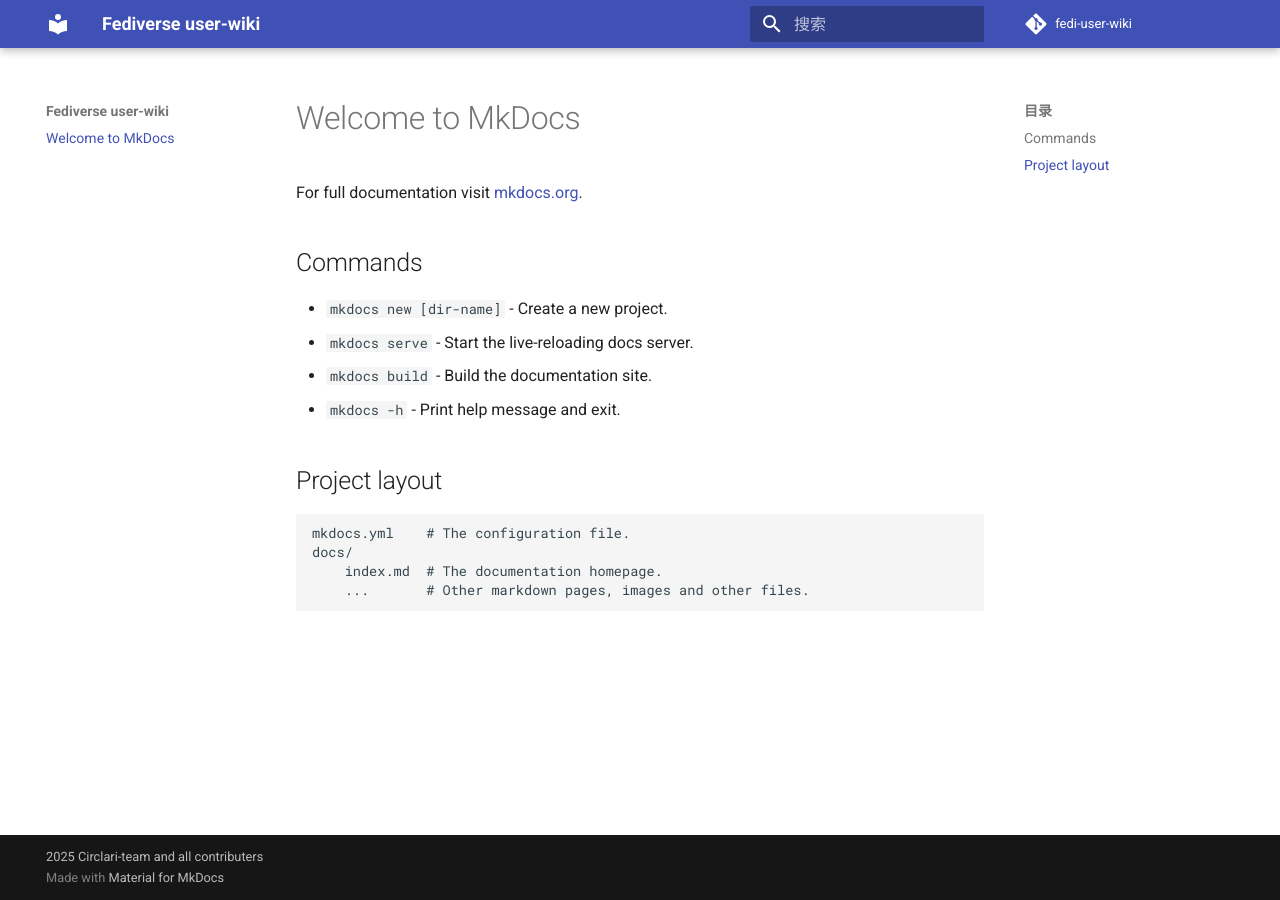
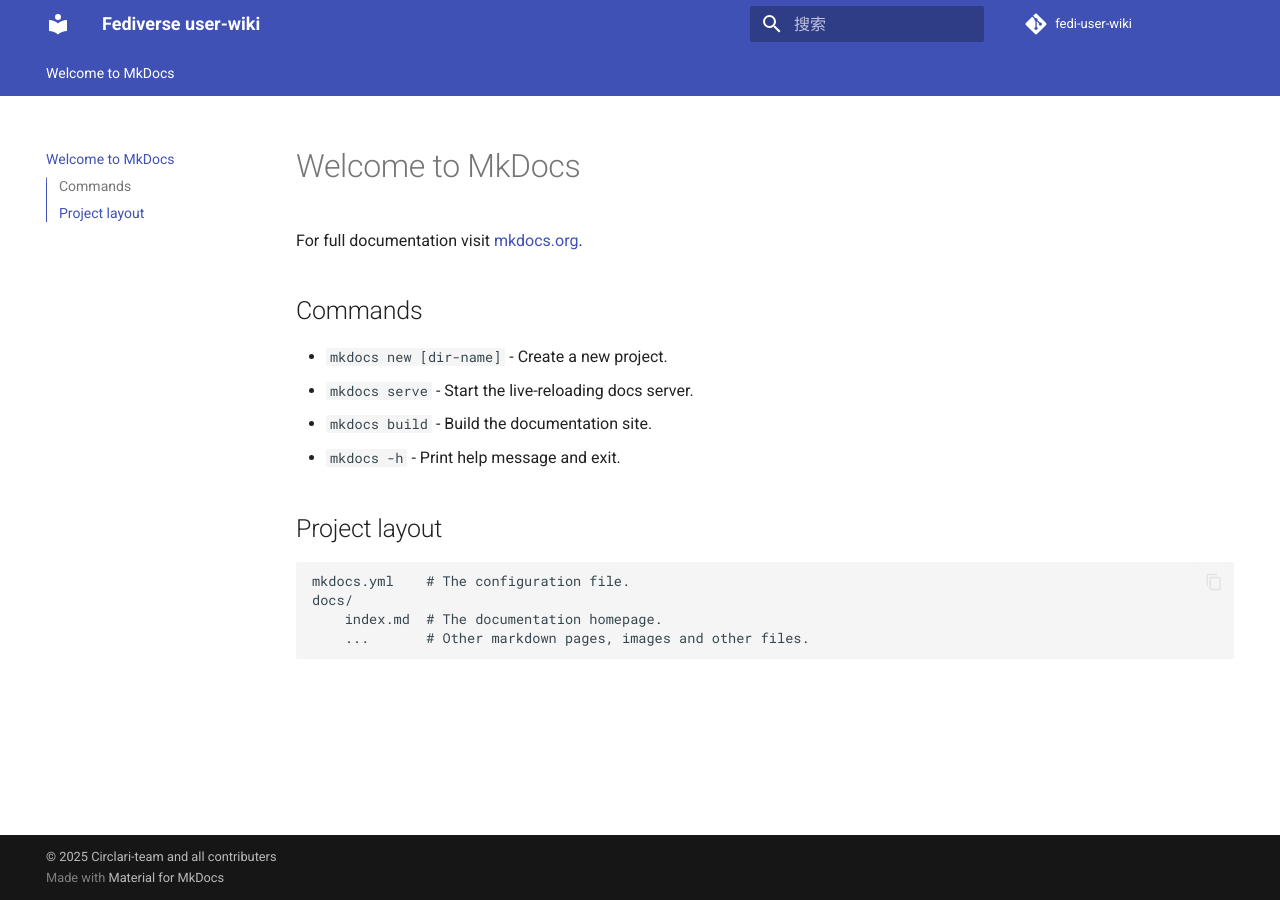
Before and after one commit to Circlari/fedi-user-wiki, an MkDocs documentation site: the page built from docs/index.md, in a window 1280 px wide. Built offline with MkDocs 1.6.1 and Material for MkDocs 9.7.7, drawn with Linux system fonts in a browser that asks for light colours; comment, search, counter and statistics services are not loaded.

```diff
--- a/mkdocs.yml
+++ b/mkdocs.yml
@@ -1,19 +1,64 @@
-site_name: Fediverse user-wiki
-site_url: https://fedi-wiki.tkg3.top
-site_description: 一个面向新手用户的fediverse指南。
-theme:
-  name: material
-  language: zh
-  features:
-    - navigation.top
-copyright: 2025 Circlari-team and all contributers
+  # 站点信息
+  site_name: Fediverse user-wiki
+  site_url: https://fedi-wiki.tkg3.top
+  site_description: 一个面向新手用户的fediverse指南。
+  copyright: © 2025 Circlari-team and all contributers
 
-# repo
-repo_url: https://github.com/Circlari/fedi-user-wiki
-repo_name: fedi-user-wiki
+  # 自定义
+  theme:
+    name: material
+    language: zh
+    features:
+      - navigation.top
+      - navigation.tabs
+      - navigation.sections
+      - navigation.expand
+      - navigation.instant
+      - toc.integrate
+      - search.suggest
+      - search.highlight
+      - content.code.copy
+      - content.code.annotate
+    palette: # 主题颜色配置 (示例)
+      - scheme: default # 日间模式
+        primary: indigo
+        accent: pink
+        toggle:
+        icon: material/weather-sunny
+        name: 切换到夜间模式
+      - scheme: slate # 夜间模式
+        primary: black
+        accent: pink
+        toggle:
+          icon: material/weather-night
+          name: 切换到日间模式
 
-# Markdown extensions
-markdown_extensions:
-  - admonition
-  - pymdownx.details
-  - attr_list
+  # 仓库信息
+  repo_url: https://github.com/Circlari/fedi-user-wiki
+  repo_name: fedi-user-wiki
+
+  # Markdown 扩展
+  markdown_extensions:
+    - admonition
+    - pymdownx.details
+    - attr_list
+    - pymdownx.superfences
+    - pymdownx.highlight:
+        anchor_linenums: true
+        line_spans: __span
+        pygments_style: monokai
+    - pymdownx.inlinehilite
+    - pymdownx.tabbed:
+        alternate_style: true
+    - toc:
+        permalink: true
+
+  # MkDocs 插件
+  plugins:
+  - search
+  - git-revision-date-localized:
+      enabled: true
+      type: datetime
+      timezone: Asia/Shanghai
+      locale: zh
+      fallback_to_build_date: true
```
Also changed, not shown: requirements.txt (added, +137 -0 lines).
